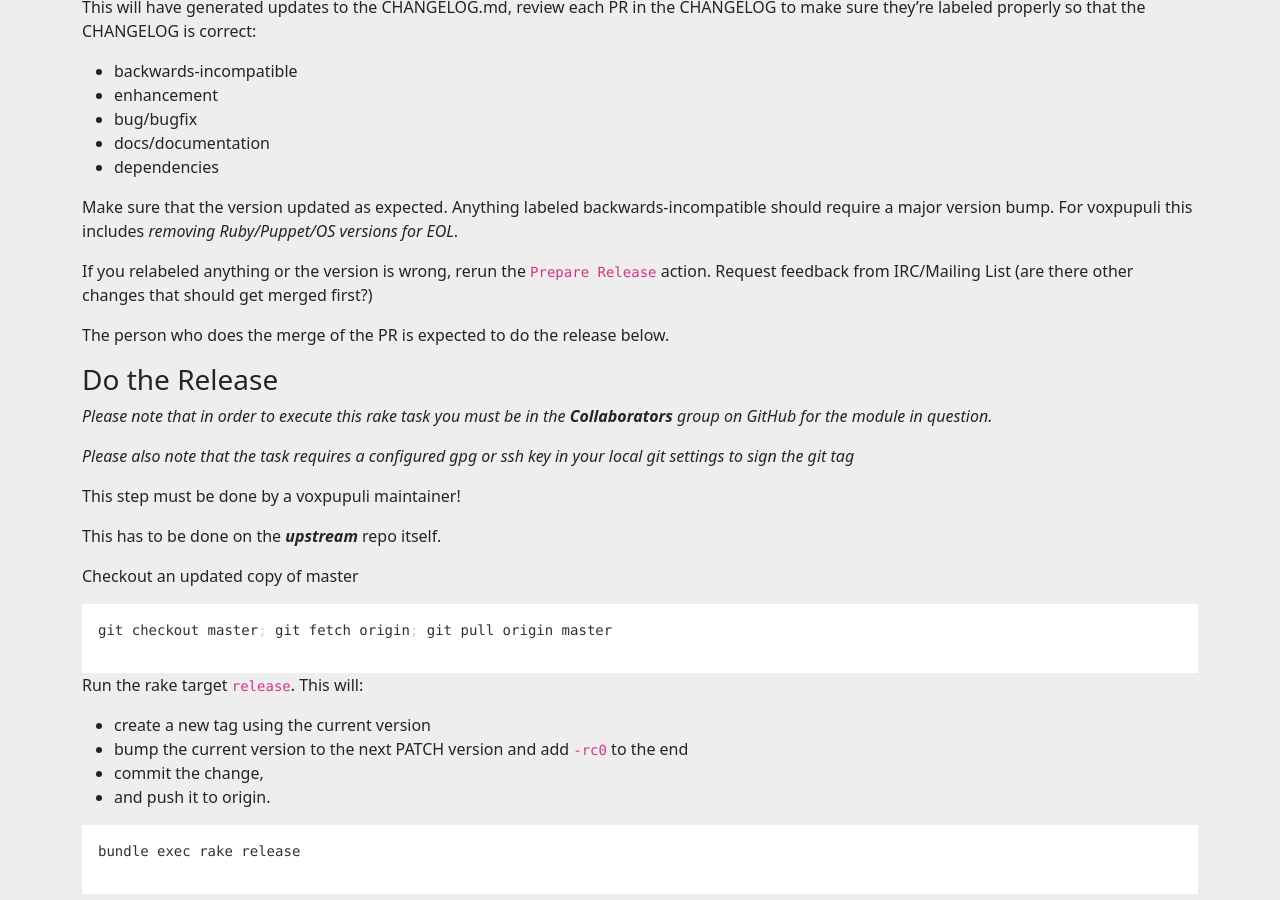
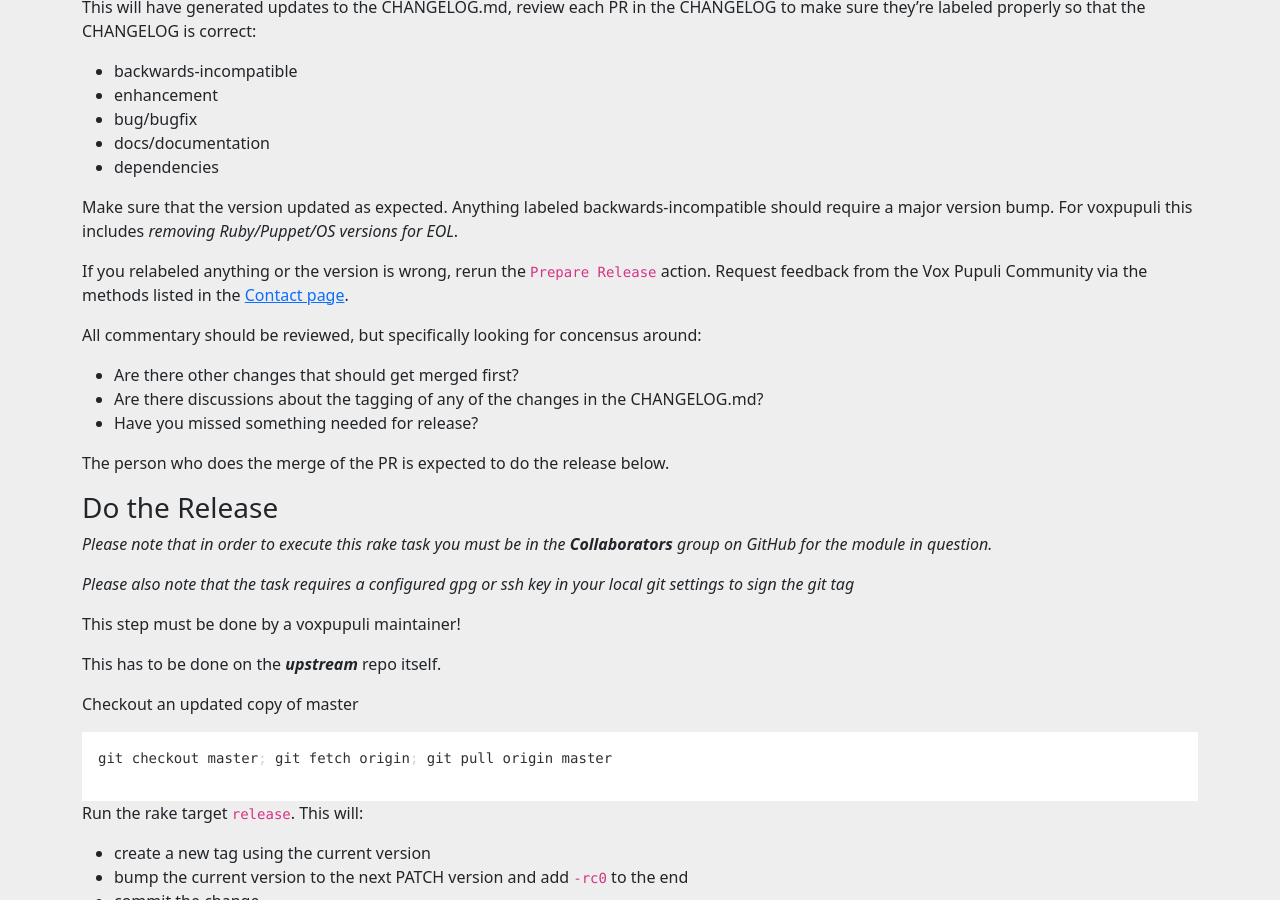
Before and after one commit to voxpupuli/voxpupuli.github.io, a Jekyll site: the page built from _docs/releasing_version.md, in a window 1280 px wide and 900 px high, scrolled down 800 px. Built offline with Jekyll 4.4.1, drawn with Linux system fonts in a browser that asks for light colours; nearby versions of some CDN libraries.

Commit message:
Add link to contact page

```diff
--- a/_docs/releasing_version.md
+++ b/_docs/releasing_version.md
@@ -47,7 +47,12 @@ Anything labeled backwards-incompatible should require a major version bump.
 For voxpupuli this includes _removing Ruby/Puppet/OS versions for EOL_.
 
 If you relabeled anything or the version is wrong, rerun the `Prepare Release` action.
-Request feedback from IRC/Mailing List (are there other changes that should get merged first?)
+Request feedback from the Vox Pupuli Community via the methods listed in the [Contact page](https://voxpupuli.org/connect/).
+
+All commentary should be reviewed, but specifically looking for concensus around:
+* Are there other changes that should get merged first?
+* Are there discussions about the tagging of any of the changes in the CHANGELOG.md?
+* Have you missed something needed for release?
 
 The person who does the merge of the PR is expected to do the release below.
 
```
